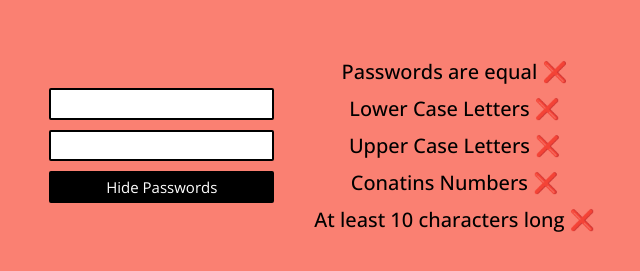
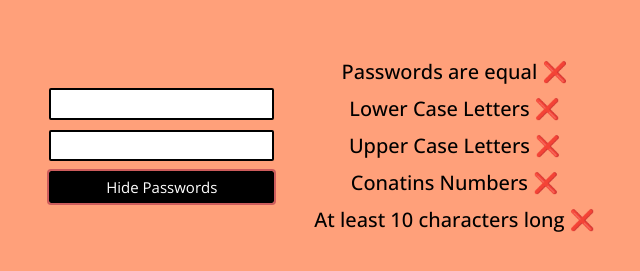
Before and after one commit to sophiebrunner/checkpoint-web-apps-foundation, a plain HTML site: page index.html in a window 1280 px wide. Both pictures are taken after a click on the button "Show Passwords". Shown: the part 157-428 px from the top of the page, without its empty margins (318-958 px from the left). Drawn offline with nearby package versions, Linux system fonts and the light colour scheme.

Commit message:
refactor: add focus-within-styling to input- and button-elements

```diff
--- a/script.js
+++ b/script.js
@@ -17,7 +17,7 @@ function renderPasswordCheck() {
   //"input"-event represents a change of the input
   //Password-check only runs, if passwords are equal
   //Else "check-no"-class is added to every single check-element
-  secondPassword.addEventListener("input", () => {
+  firstPassword.addEventListener("input", () => {
     if (firstPassword.value === secondPassword.value) {
       passwordCheck();
     } else {
@@ -28,7 +28,7 @@ function renderPasswordCheck() {
     }
   });
 
-  firstPassword.addEventListener("input", () => {
+  secondPassword.addEventListener("input", () => {
     if (firstPassword.value === secondPassword.value) {
       passwordCheck();
     } else {
--- a/style.css
+++ b/style.css
@@ -15,7 +15,7 @@
 
 body {
   height: 100vh;
-  background-color: salmon;
+  background-color: lightsalmon;
   overflow: hidden;
 }
 
@@ -68,6 +68,12 @@ h1 {
   background-color: black;
 }
 
+#first-password:focus-within,
+#second-password:focus-within,
+#switch-pw-visibility:focus-within {
+  outline: 2px solid indianred;
+}
+
 p {
   text-align: center;
   font-weight: 500;
```
